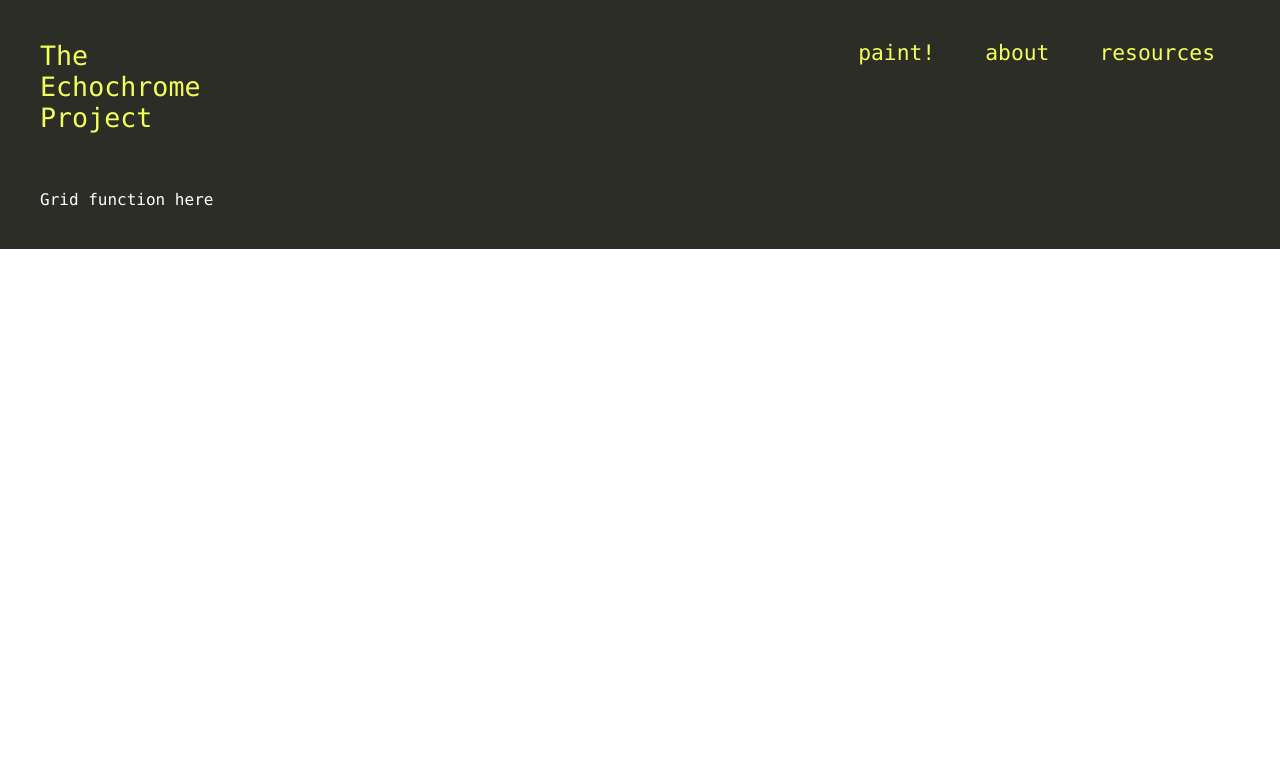
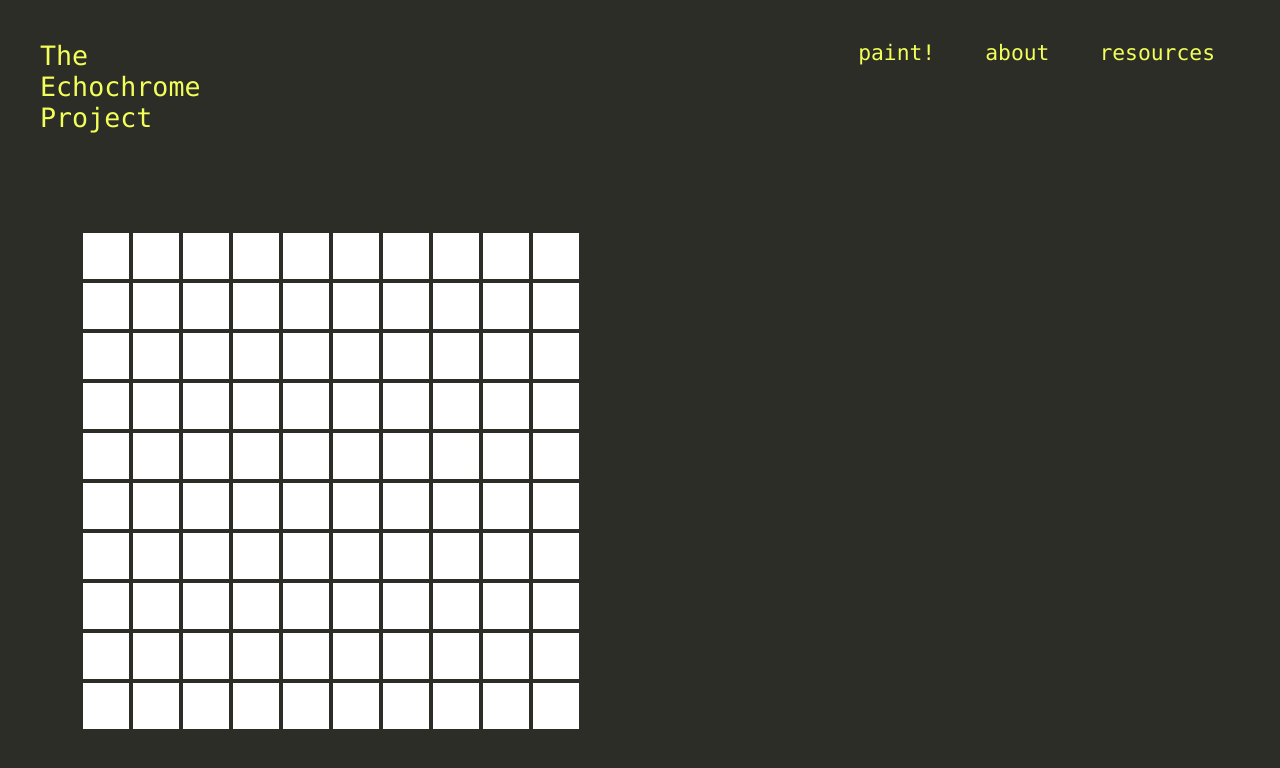
Before and after one commit to nandini-ghosh/the-ecochrome-project, a React (Create React App) app: page / in a window 1280 px wide. Shown: the top 768 px of the page. Built offline with nearby package versions, Linux system fonts and the light colour scheme.

Commit message:
clickable grid

```diff
--- a/src/App.css
+++ b/src/App.css
@@ -25,8 +25,22 @@
 }
 
 .home-content {
-  padding: 40px;
+  padding: 80px;
   background-color:#2D2D28;
   color:#FFFFFF;
   font-family: "Lucida Console", monospace;
+  padding-bottom: 200px;
+  display: flex;
 }
+
+/* Grid.css */
+.cell {
+  padding: 8px;
+  width: 30px;
+  height: 30px;
+  border: 1px solid #2D2D28;
+}
+
+.row {
+  background-color: #FFFFFF;
+}
--- a/src/App.js
+++ b/src/App.js
@@ -1,5 +1,5 @@
 import './App.css';
-import './Canvas.js';
+import Grid from "./Grid";
 
 function App() {
   return (
@@ -13,8 +13,7 @@ function App() {
         </div>
       </div>
       <div className='home-content'>
-          Grid function here
-
+          <Grid/>
       </div>
     </div>
   );
--- a/src/Canvas.js
+++ /dev/null
@@ -1,16 +0,0 @@
-function clickableGrid( rows, cols, callback ){
-    var i=0;
-    var grid = document.createElement('table');
-    grid.className = 'grid';
-    for (var r=0;r<rows;++r){
-      var tr = grid.appendChild(document.createElement('tr'));
-      for (var c=0;c<cols;++c){
-        var cell = tr.appendChild(document.createElement('td'));
-        cell.innerHTML = ++i;
-        cell.addEventListener('click',(function(el,r,c,i){
-          return function(){ callback(el,r,c,i); }
-         })(cell,r,c,i),false);
-      }
-    }
-    return grid;
-  }
--- /dev/null
+++ b/src/Grid.js
@@ -0,0 +1,30 @@
+import React from 'react';
+import './App.css'; // Import CSS file
+
+function Grid() {
+  const handleClick = (e) => {
+    var target = (e).target;
+    if (target.tagName in {TD:1, TH:1})
+      target.setAttribute('style', 'background-color: #FF7E7E');
+  };
+
+  const tableRows = [];
+
+  for (let i = 0; i < 10; i++) {
+    const cells = [];
+    for (let j = 0; j < 10; j++) {
+      cells.push(<td key={`cell-${i}-${j}`} className="cell" onClick={handleClick}>&nbsp;</td>);
+    }
+    tableRows.push(<tr key={`row-${i}`} className="row">{cells}</tr>);
+  }
+
+  return (
+    <table className="grid-table">
+      <tbody>
+        {tableRows}
+      </tbody>
+    </table>
+  );
+}
+
+export default Grid;
```
Also changed, not shown: image.png (added).
